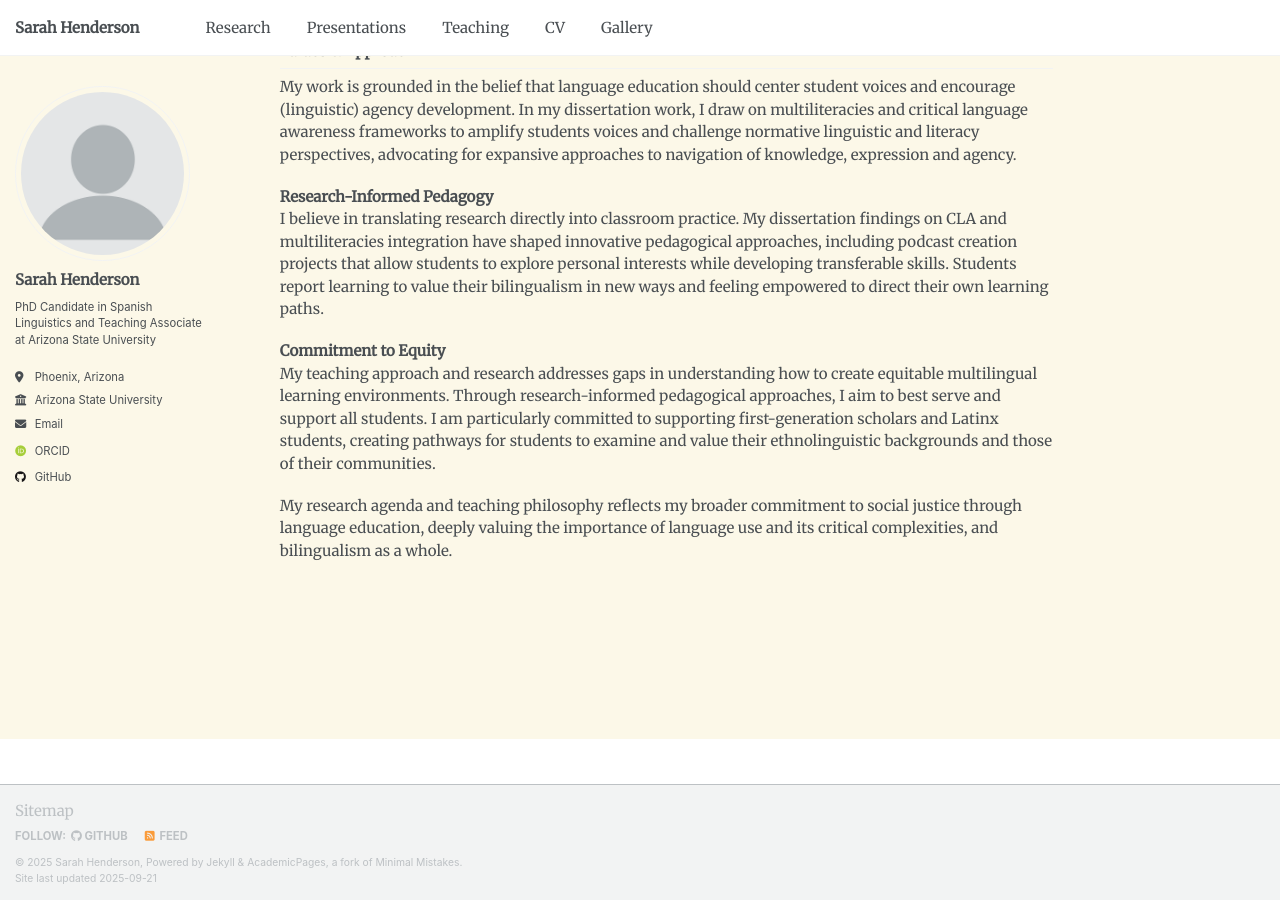
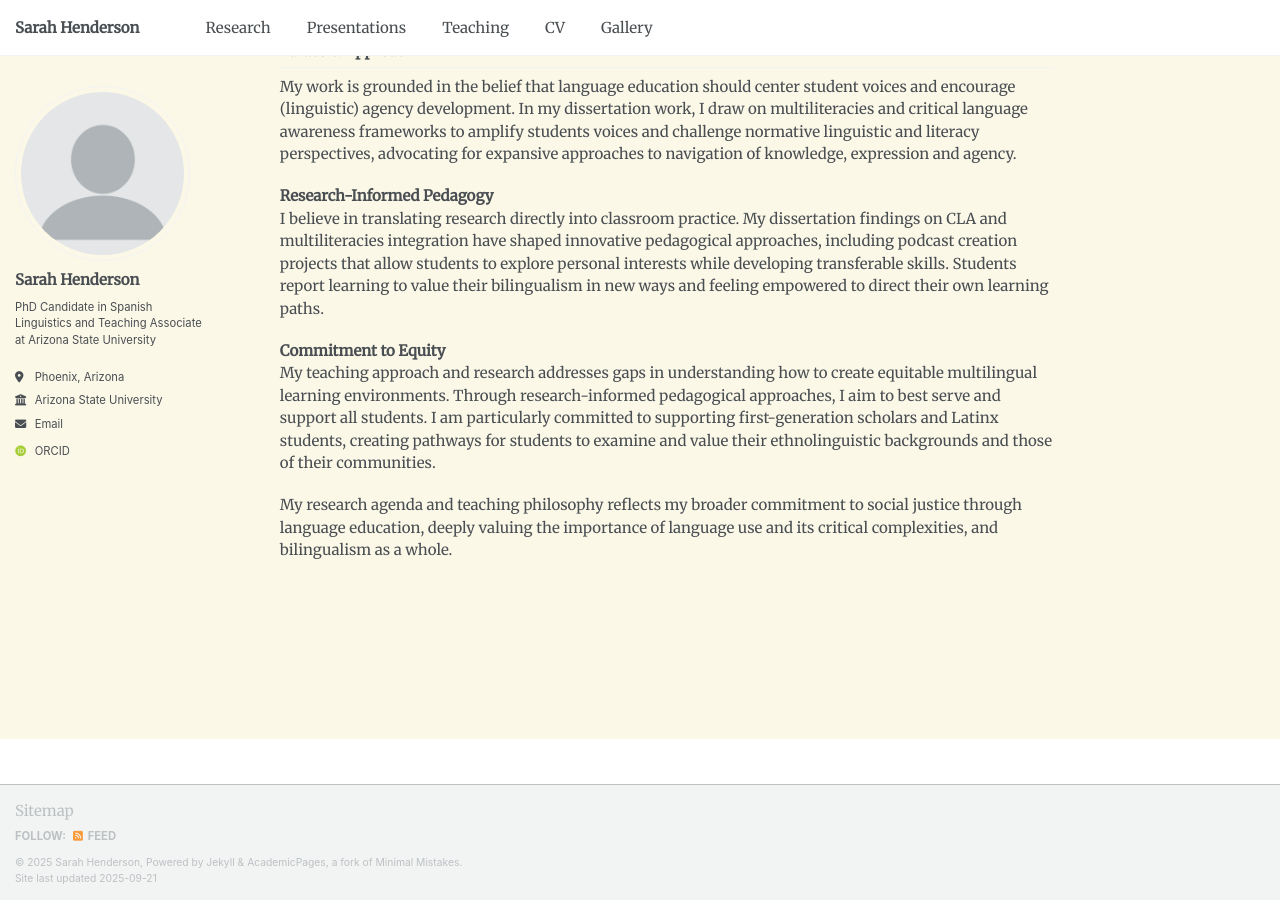
Before and after one commit to sarah-e-henderson/sarah-e-henderson.github.io, a Jekyll site: the page built from _pages/about.md, in a window 1280 px wide and 900 px high, scrolled down 562 px. Built offline with Jekyll 4.4.1, drawn with Linux system fonts in a browser that asks for light colours; some web fonts are replaced; a script that is not in the unit is left out.

Commit message:
Update _config.yml

```diff
--- a/_config.yml
+++ b/_config.yml
@@ -42,7 +42,7 @@ author:
   bitbucket        : # Username - Update with your username on the site
   codepen          : # Username
   dribbble         : # Username
-  github           : "sarah-e-henderson"
+  github           : # "sarah-e-henderson"
   kaggle           : # Username
   stackoverflow    : # User number or user number and name (i.e., use "1" or "1/jeff-atwood")
 
```
